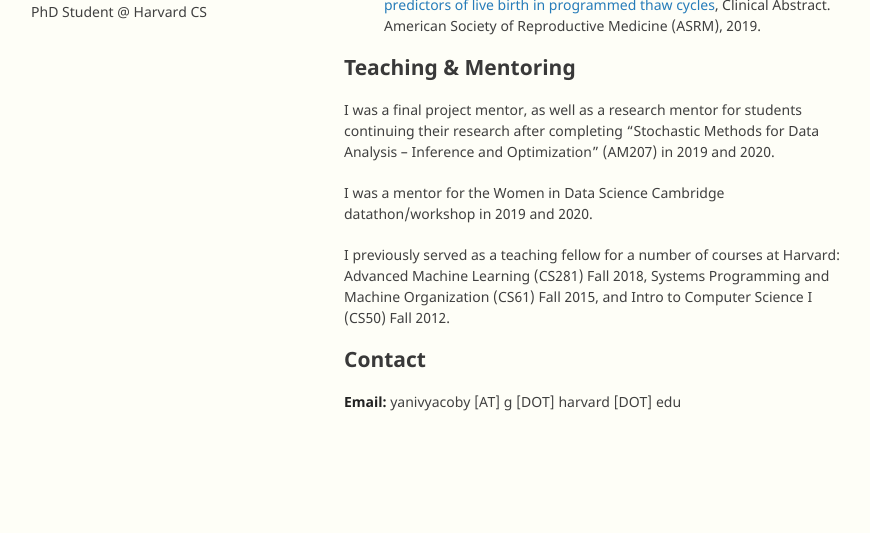
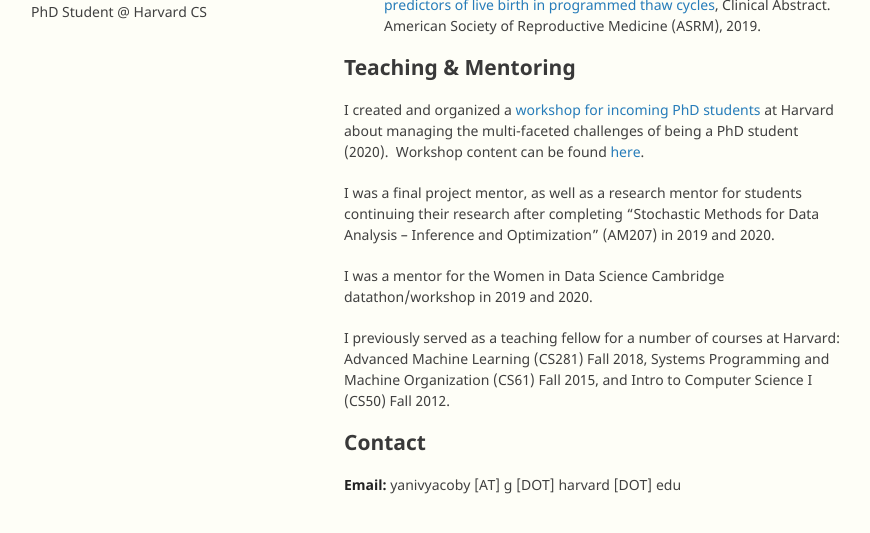
Before and after one commit to yanivyacoby/yanivyacoby.github.io, a Jekyll site: the page built from index.md, in a window 1280 px wide and 900 px high, scrolled down 792 px, cut to the strip 335-868 px from the top of the window. Shown: the whole strip, without its empty margins (226-1096 px from the left). Built offline with Jekyll 4.4.1, drawn with Linux system fonts in a browser that asks for light colours; our own code applies the rules of GitHub Pages for plain Markdown files; before the commit the page ends 1609 px from its top, so only the background shows below that.

Commit message:
Update index.md

```diff
--- a/index.md
+++ b/index.md
@@ -44,6 +44,9 @@
 
 ## Teaching & Mentoring
 
+I created and organized a [workshop for incoming PhD students](https://yanivyacoby.github.io/a-guide-to-your-phd/) at Harvard about managing the multi-faceted challenges of being a PhD student (2020).
+Workshop content can be found [here](https://yanivyacoby.github.io/a-guide-to-your-phd/guide.html).
+
 I was a final project mentor, as well as a research mentor for students continuing
 their research after completing "Stochastic Methods for Data Analysis -- Inference and Optimization" (AM207) in 2019 and 2020.
 
```
